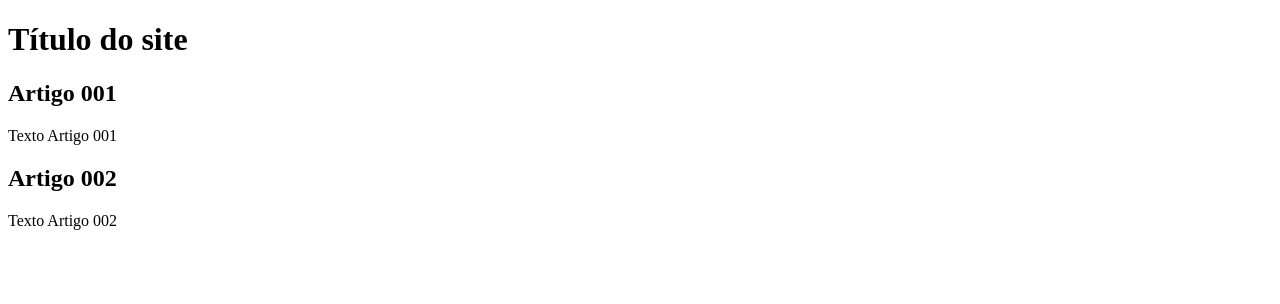
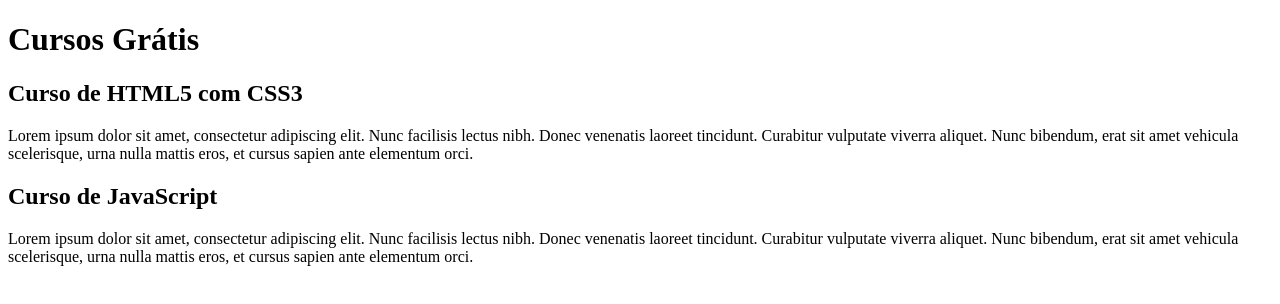
Before and after one commit to CamilaBensuask/projeto-site, a plain HTML site: page index.html in a window 1280 px wide. Drawn offline with Linux system fonts and the light colour scheme.

Commit message:
comecei a escrever o conteúdo

```diff
--- a/index.html
+++ b/index.html
@@ -11,17 +11,17 @@
 
 		<main>
 			<header>
-				<h1>Título do site</h1>
+				<h1>Cursos Grátis</h1>
 			</header>
 
 			<article>
-				<h2>Artigo 001</h2>
-				<p>Texto Artigo 001</p>
+				<h2>Curso de HTML5 com CSS3</h2>
+				<p>Lorem ipsum dolor sit amet, consectetur adipiscing elit. Nunc facilisis lectus nibh. Donec venenatis laoreet tincidunt. Curabitur vulputate viverra aliquet. Nunc bibendum, erat sit amet vehicula scelerisque, urna nulla mattis eros, et cursus sapien ante elementum orci.</p>
 			</article>
 
 			<article>
-				<h2>Artigo 002</h2>
-				<p>Texto Artigo 002</p>
+				<h2>Curso de JavaScript</h2>
+				<p>Lorem ipsum dolor sit amet, consectetur adipiscing elit. Nunc facilisis lectus nibh. Donec venenatis laoreet tincidunt. Curabitur vulputate viverra aliquet. Nunc bibendum, erat sit amet vehicula scelerisque, urna nulla mattis eros, et cursus sapien ante elementum orci.</p>
 			</article>
 		</main>
 
```
